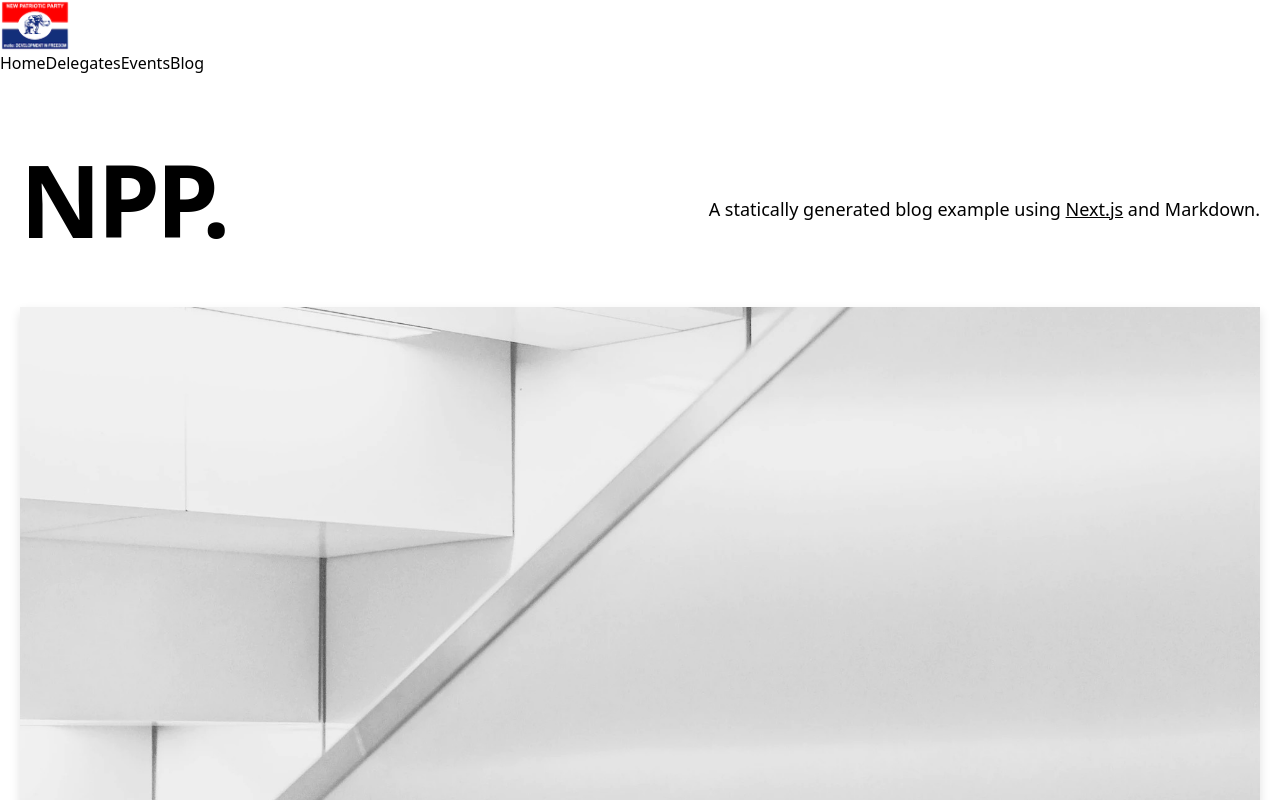
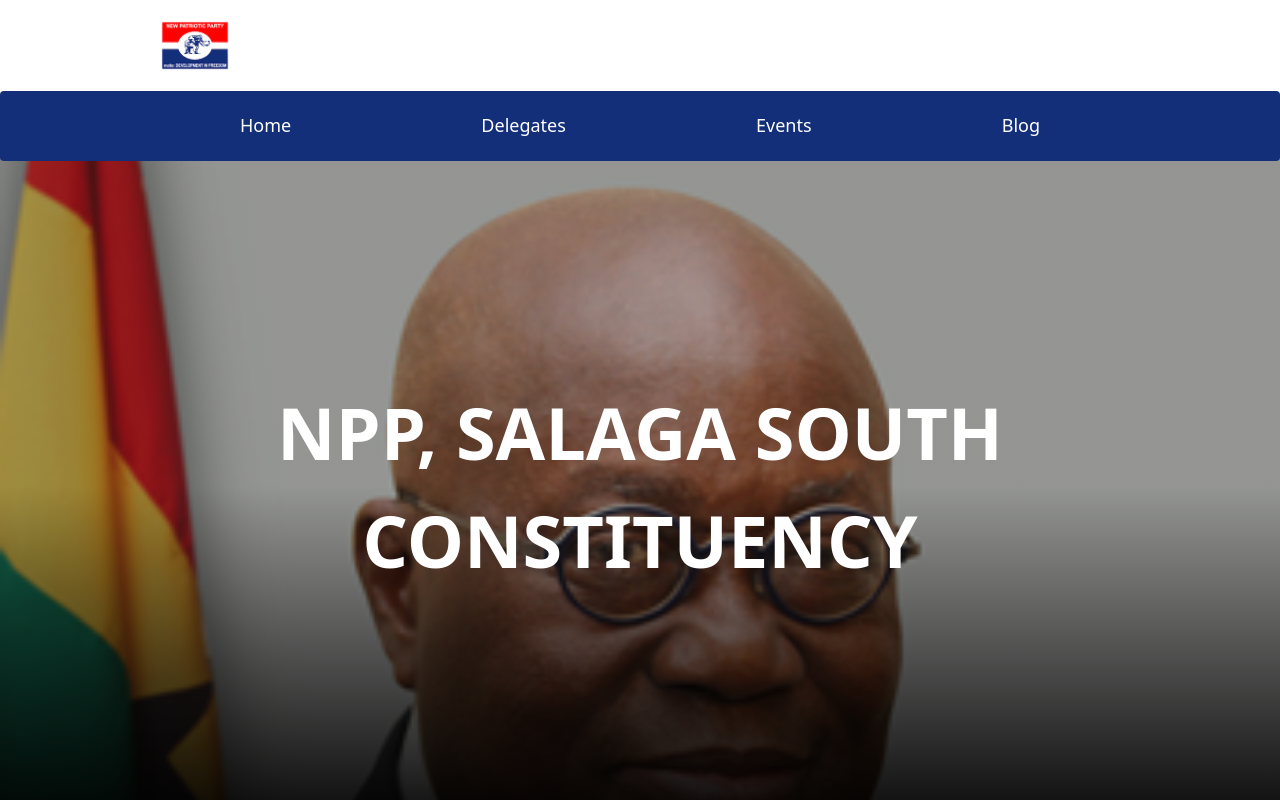
Before and after one commit to dawkaka/blog-4-bro, a Next.js app: page / in a window 1280 px wide. Shown: the top 800 px of the page. Built offline with nearby package versions, Linux system fonts and the light colour scheme.

Commit message:
feat: add hero

```diff
--- a/components/container.tsx
+++ b/components/container.tsx
@@ -3,7 +3,7 @@
 }
 
 const Container = ({ children }: Props) => {
-  return <div className="mx-auto px-5">{children}</div>
+  return <div className="mx-auto">{children}</div>
 }
 
 export default Container
--- a/components/header.tsx
+++ b/components/header.tsx
@@ -2,12 +2,13 @@
 
 const Header = () => {
   return (
-    <h2 className="text-2xl md:text-4xl font-bold tracking-tight md:tracking-tighter leading-tight mb-20 mt-8">
-      <Link href="/" className="hover:underline">
-        Blog
-      </Link>
-      .
-    </h2>
+    <header className="relative mt-[-35px] min-h-[90vh] bg-[url('/assets/nana-portrait.png')] bg-no-repeat bg-cover">
+      <div className="absolute flex w-full h-full bg-gradient-to-t">
+        <div className="w-[min(100%,1200px)] flex flex-col items-center mx-[auto] text-[white]">
+          <h1 className="my-[auto] text-4xl md:leading-normal md:text-7xl font-bold text-[white] text-center">NPP, SALAGA SOUTH CONSTITUENCY</h1>
+        </div>
+      </div>
+    </header>
   )
 }
 
--- a/components/intro.tsx
+++ b/components/intro.tsx
@@ -1,22 +1,30 @@
+import Image from "next/image"
+import Link from "next/link"
 import { CMS_NAME } from '../lib/constants'
 
 const Intro = () => {
   return (
-    <section className="flex-col md:flex-row flex items-center md:justify-between mt-16 mb-16 md:mb-12">
-      <h1 className="text-5xl md:text-8xl font-bold tracking-tighter leading-tight md:pr-8">
-        NPP.
-      </h1>
-      <h4 className="text-center md:text-left text-lg mt-5 md:pl-8">
-        A statically generated blog example using{' '}
-        <a
-          href="https://nextjs.org/"
-          className="underline hover:text-blue-600 duration-200 transition-colors"
-        >
-          Next.js
-        </a>{' '}
-        and {CMS_NAME}.
-      </h4>
-    </section>
+    <div className="max-w-[1400px] mx-[auto] flex flex-col items-center">
+      <div className="w-[min(100vw,1000px)] p-5">
+        <Image src={"/assets/npp-logo2.png"} width={70} height={70} alt="npp logo" />
+      </div>
+      <nav className="flex justify-center px-5 w-[min(100vw,1300px)] bg-[var(--p-color)] text-[white] h-[70px] items-center rounded z-10">
+        <ul className="w-[min(100%,800px)] flex justify-between gap-5 text-[18px]">
+          <li>
+            <Link href={"/"}>Home</Link>
+          </li>
+          <li>
+            <Link href={"/delegates"}>Delegates</Link>
+          </li>
+          <li>
+            <Link href={"/events"}>Events</Link>
+          </li>
+          <li>
+            <Link href={"/blog"}>Blog</Link>
+          </li>
+        </ul>
+      </nav>
+    </div>
   )
 }
 
--- a/components/layout.tsx
+++ b/components/layout.tsx
@@ -1,6 +1,7 @@
 import Image from "next/image"
 import Link from "next/link"
 import Footer from './footer'
+import Intro from "./intro"
 import Meta from './meta'
 
 type Props = {
@@ -12,22 +13,8 @@
   return (
     <>
       <Meta />
-      <div className="min-h-screen max-w-[1400px] mx-[auto]">
-        <div>
-          <div>
-            <Image src={"/assets/npp-logo2.png"} width={70} height={70} alt="npp logo" />
-          </div>
-          <nav>
-            <ul>
-              <li>
-                <Link href={"/"}>Home</Link>
-                <Link href={"/delegates"}>Delegates</Link>
-                <Link href={"/events"}>Events</Link>
-                <Link href={"/blog"}>Blog</Link>
-              </li>
-            </ul>
-          </nav>
-        </div>
+      <div>
+        <Intro />
         <main>{children}</main>
       </div>
       <Footer />
--- a/pages/_app.tsx
+++ b/pages/_app.tsx
@@ -1,5 +1,6 @@
 import { AppProps } from 'next/app'
 import '../styles/index.css'
+import '../styles/global.css'
 
 export default function MyApp({ Component, pageProps }: AppProps) {
   return <Component {...pageProps} />
--- a/pages/_document.tsx
+++ b/pages/_document.tsx
@@ -2,7 +2,7 @@
 
 export default function Document() {
   return (
-    <Html lang="en">
+    <Html>
       <Head />
       <body>
         <Main />
--- a/pages/index.tsx
+++ b/pages/index.tsx
@@ -7,6 +7,7 @@
 import Head from 'next/head'
 import { CMS_NAME } from '../lib/constants'
 import Post from '../interfaces/post'
+import Header from "../components/header"
 
 type Props = {
   allPosts: Post[]
@@ -21,18 +22,8 @@
         <Head>
           <title>NPP Salaga South Constituency</title>
         </Head>
+        <Header />
         <Container>
-          <Intro />
-          {heroPost && (
-            <HeroPost
-              title={heroPost.title}
-              coverImage={heroPost.coverImage}
-              date={heroPost.date}
-              author={heroPost.author}
-              slug={heroPost.slug}
-              excerpt={heroPost.excerpt}
-            />
-          )}
           {morePosts.length > 0 && <MoreStories posts={morePosts} />}
         </Container>
       </Layout>
--- /dev/null
+++ b/styles/global.css
@@ -0,0 +1,4 @@
+:root {
+    --p-color: #132F7A;
+    --tw-gradient-stops: black, rgba(0, 0, 0, 0.3), rgba(0, 0, 0, 0.3)
+}
```
